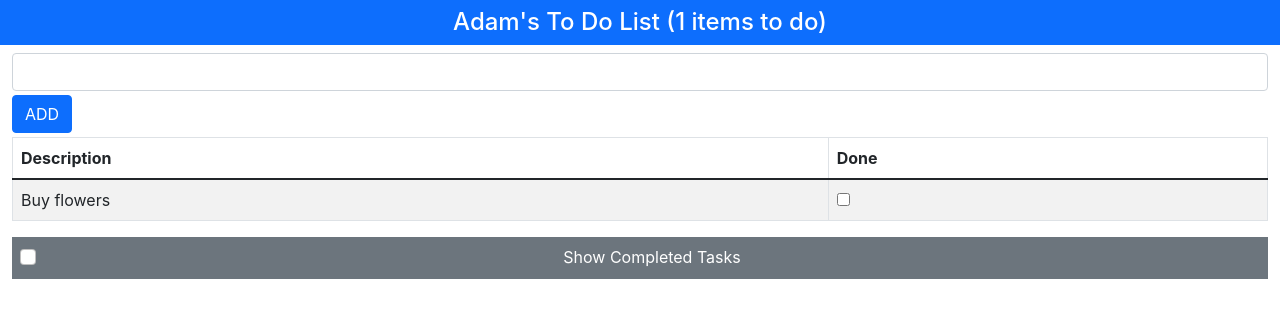
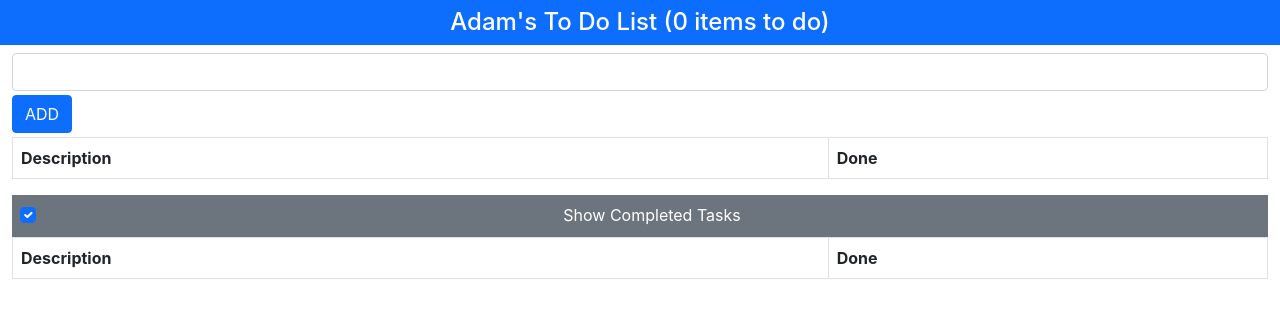
Before and after one commit to HgSon/React16, a React (Create React App) app in the folder todo/: page / in a window 1280 px wide. Shown: the top 318 px of the page. Built offline with nearby package versions, Linux system fonts and the light colour scheme; the HTML template or start-up script is replaced by a standard one.

Commit message:
로컬스토리지 저장

```diff
--- a/todo/src/App.js
+++ b/todo/src/App.js
@@ -13,8 +13,8 @@ export default class App extends Component {
         super(props);
         this.state = {
             userName: "Adam",
-            todoItems: [{ action: "Buy flowers", done: false}],
-            showCompletedTasks: false
+            todoItems: [],
+            showCompleted: true
         }
     }
 
@@ -33,7 +33,16 @@ export default class App extends Component {
         .filter(item => item.done === completed)
         .map(item => <TodoRow key={ item.action } item={ item } toggleTodo={this.toggleTodo} />)
 
-    toggleShowCompleted = () => this.setState({showCompletedTasks: !this.state.showCompletedTasks})
+    componentDidMount() {
+        console.log("componentDidMount");
+        let items = JSON.parse(localStorage.getItem("todoItems"));
+        this.setState({todoItems:  items ? items : this.state.todoItems});
+    }
+
+    componentDidUpdate() {
+        console.log("componentDidUpdate")
+        localStorage.setItem("todoItems", JSON.stringify(this.state.todoItems))
+    }
 
     render = () =>
         <div>
@@ -44,12 +53,15 @@ export default class App extends Component {
                     <thead>
                         <tr><th>Description</th><th>Done</th></tr>
                     </thead>
-                    <tbody>{ this.todoTableRows(false) }</tbody>
+                    <tbody>{ this.todoTableRows(false)}</tbody>
                 </table>
                 <div className="bg-secondary text-white text-center p-2">
-                    <VisibilityControl  description="Completed Tasks" toggleShowCompleted={this.toggleShowCompleted}/>
+                    <VisibilityControl  description="Completed Tasks"
+                                        callback={(checked) => this.setState({showCompleted: checked})}
+                                        isChecked={this.state.showCompleted}
+                    />
                 </div>
-                { this.state.showCompletedTasks &&
+                { this.state.showCompleted &&
                 <table className="table table-striped table-bordered">
                     <thead>
                         <tr><th>Description</th><th>Done</th></tr>
--- a/todo/src/VisibilityControl.js
+++ b/todo/src/VisibilityControl.js
@@ -4,7 +4,8 @@ export class VisibilityControl extends Component {
 	render = () =>
 		<div className="form-check">
 			<input className="form-check-input" type="checkbox"
-				onChange={this.props.toggleShowCompleted}
+			       checked={this.props.isChecked}
+			       onChange={(e) => this.props.callback(e.target.checked)}
 			/>
 			<label className="form-check-label">
 				Show {this.props.description}
```
